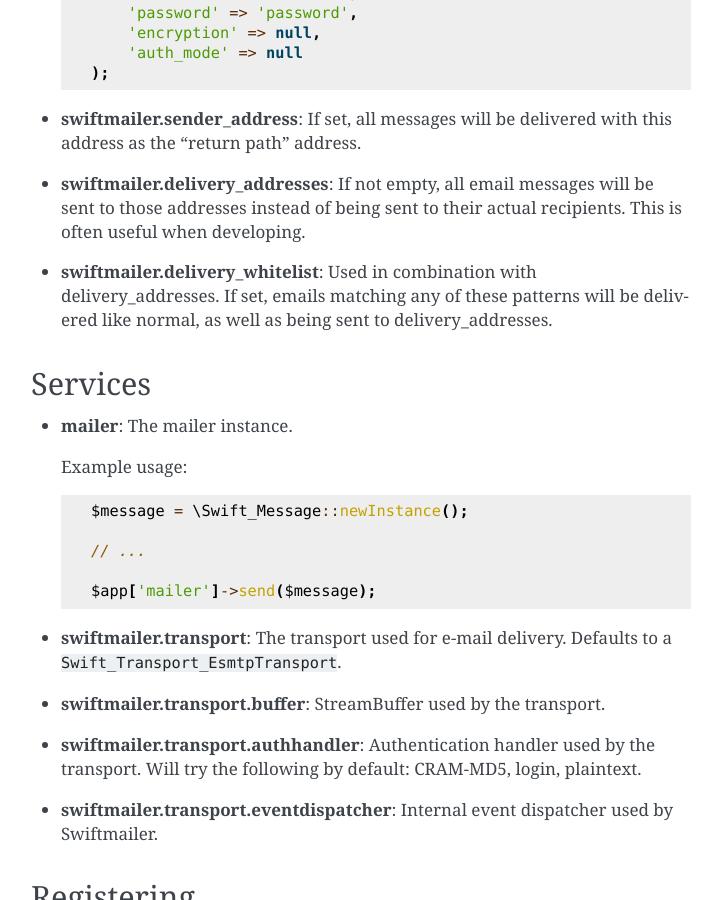
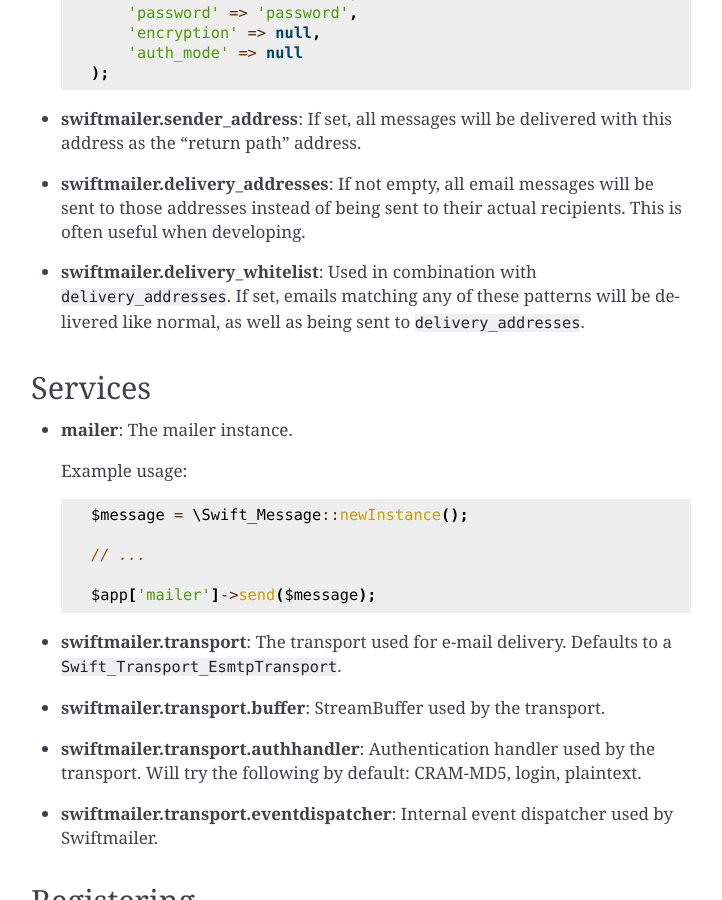
Before and after one commit to silexphp/Silex, a Sphinx documentation site: the page built from doc/providers/swiftmailer.rst, in a window 1280 px wide and 900 px high, scrolled down 800 px. Shown: the whole window, without its empty margins (389-1111 px from the left). Built offline with Sphinx 7.4.7, drawn with Linux system fonts in a browser that asks for light colours; pages that are not in the unit, such as notebooks, are missing from menus.

Commit message:
tweaked docs

```diff
--- a/doc/providers/swiftmailer.rst
+++ b/doc/providers/swiftmailer.rst
@@ -44,8 +44,8 @@
   is often useful when developing.
 
 * **swiftmailer.delivery_whitelist**: Used in combination with
-  delivery_addresses. If set, emails matching any of these patterns will be
-  delivered like normal, as well as being sent to delivery_addresses.
+  ``delivery_addresses``. If set, emails matching any of these patterns will be
+  delivered like normal, as well as being sent to ``delivery_addresses``.
 
 Services
 --------
```
